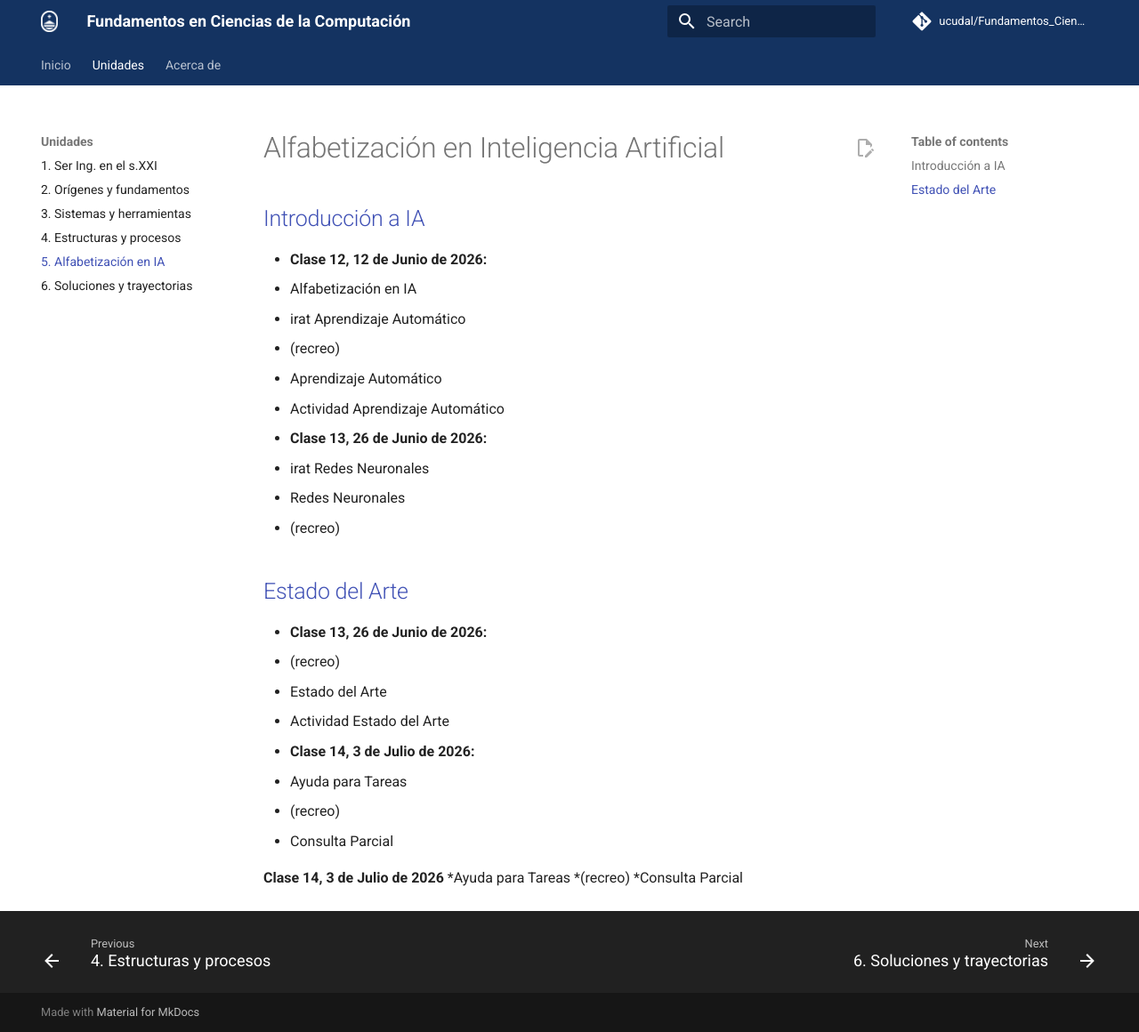
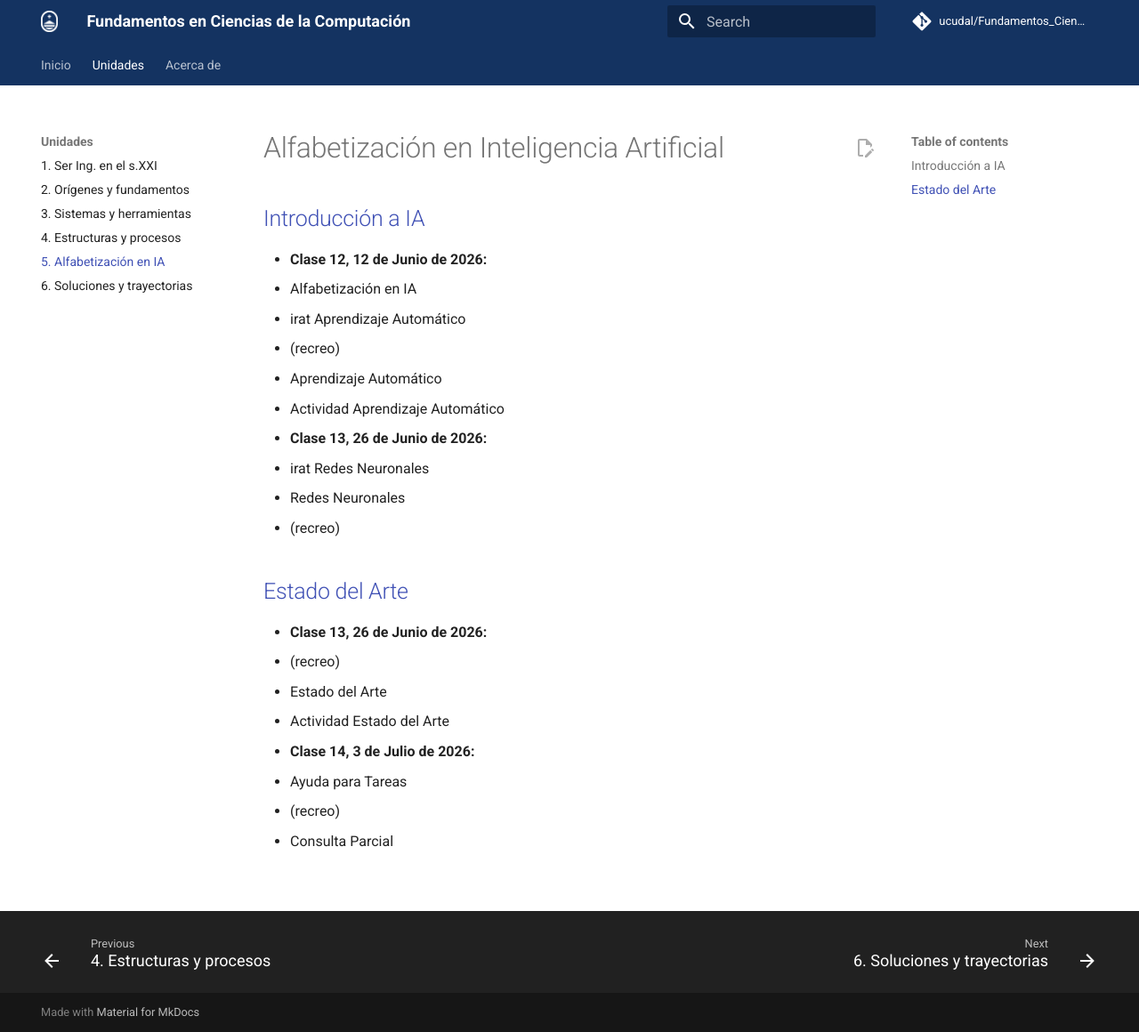
Before and after one commit to ucudal/Fundamentos_Ciencias_Computacion_Conceptos, an MkDocs documentation site: the page built from docs/unidad/5/readme.md, in a window 1280 px wide and 1160 px high. Shown: the whole window at 89% size. Built offline with MkDocs 1.6.1 and Material for MkDocs 9.7.7, drawn with Linux system fonts in a browser that asks for light colours; comment, search, counter and statistics services are not loaded.

Commit message:
chore: remove outdated class information from readme

```diff
--- a/docs/unidad/5/readme.md
+++ b/docs/unidad/5/readme.md
@@ -25,8 +25,3 @@
   * Ayuda para Tareas
   * (recreo)
   * Consulta Parcial
-
-**Clase 14, 3 de Julio de 2026**
-*Ayuda para Tareas
-*(recreo)
-*Consulta Parcial
```
